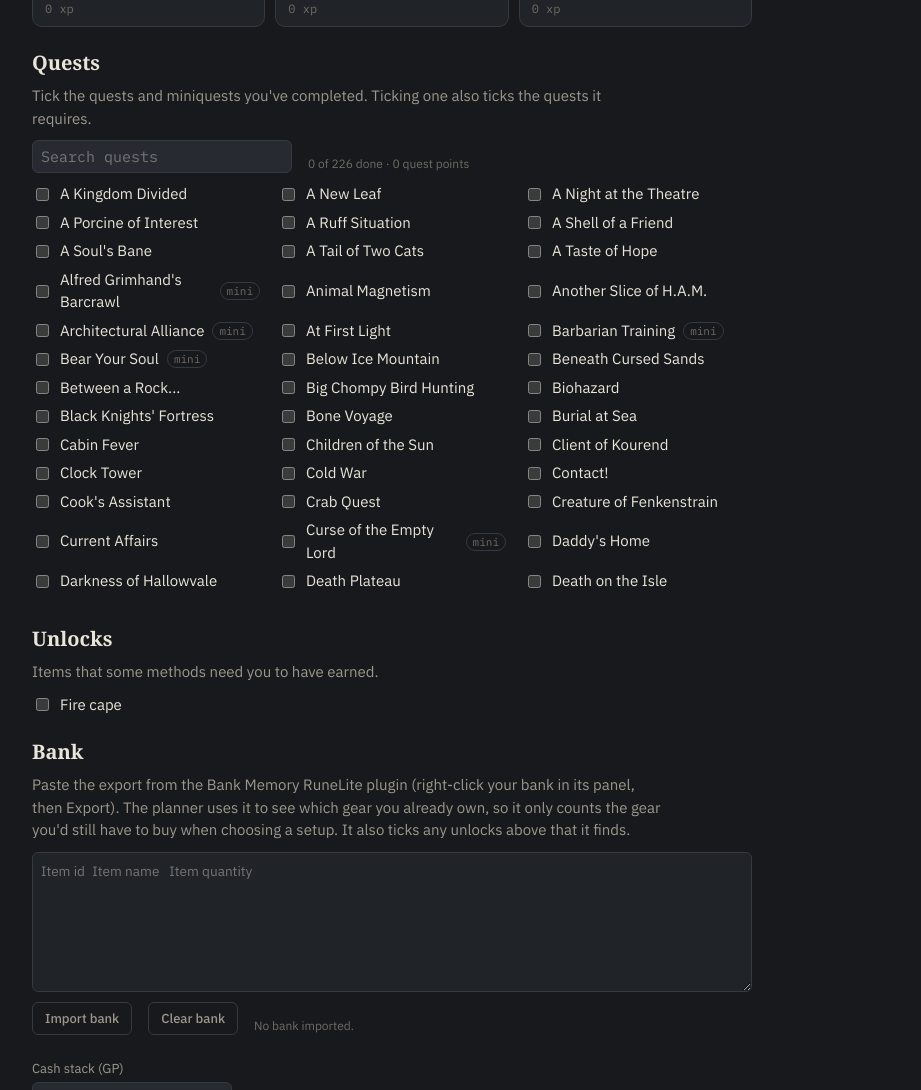
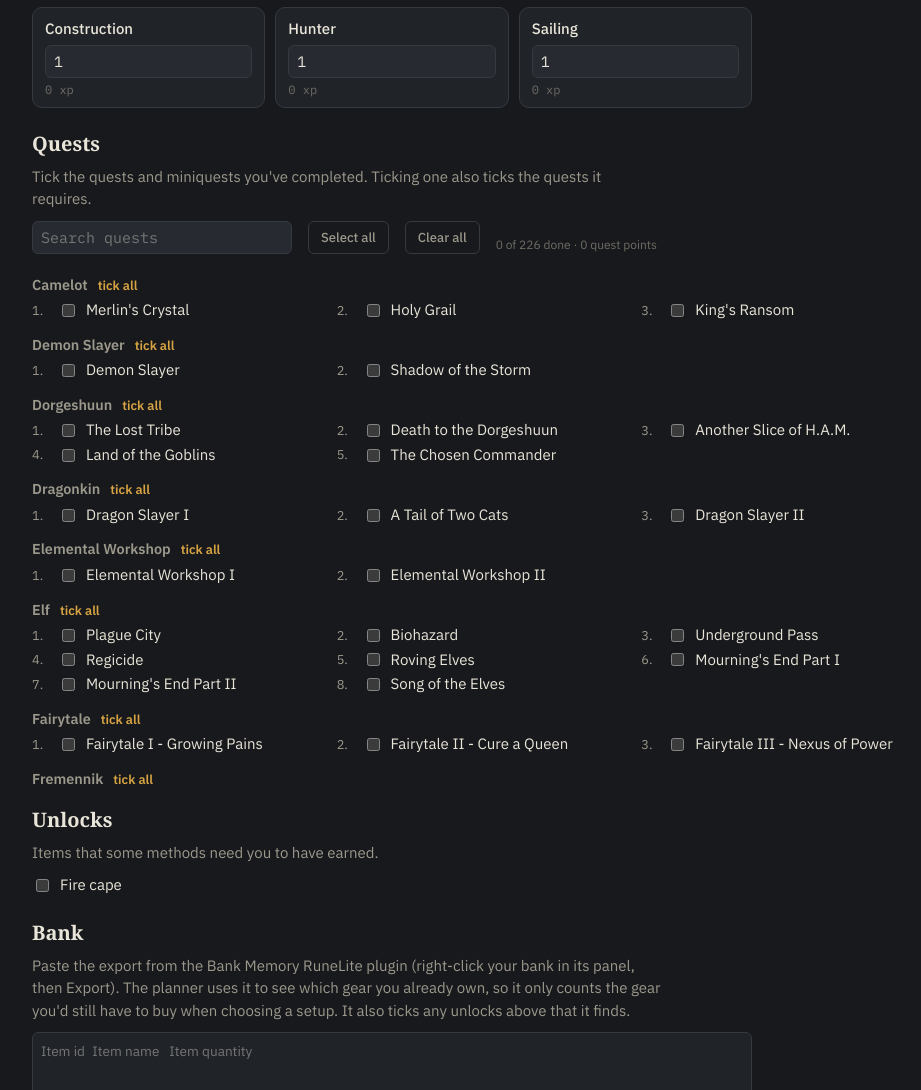
Before and after one commit to HarveyMahon/OSRS-Planner, a plain HTML site: page account/index.html in a window 1280 px wide. Shown: the part 1087-2177 px from the top of the page, without its empty margins (48-969 px from the left). Drawn offline with Linux system fonts and the light colour scheme; a web font is replaced by a local one.

Commit message:
Money maker choice, clearer resets, quests by questline, hiscores lookup
Planner: each Make GP step has a dropdown of the money makers the account can
do at that point (best first); the choice applies to every GP step where it's
available, otherwise the best is used and the step says so. Changed steps are
marked, and resets are now visible 'Back to suggested' buttons, with 'Reset
all changes' at the top.

My Account: quests are listed by questline in story order (from the Wiki's
Quests/Series page, data/quest-series.json), the rest A-Z, with Select all,
Clear all and per-series 'tick all'. 'Load from hiscores' fills all 24 skills
and boss kill counts from the OSRS hiscores via Wise Old Man (refreshes the
player first, falling back to the last saved snapshot).

Co-Authored-By: Claude Opus 5.5 <noreply@anthropic.com>
Claude-Session: https://claude.ai/code/session_013Siw7rbBmk3XEpQoP59Fd2

```diff
--- a/account/account.js
+++ b/account/account.js
@@ -6,6 +6,7 @@ import { loadAccount, saveAccount, freshAccount } from '../core/account.js';
 import { loadQuests, loadItems, loadBosses, loadFile } from '../core/data.js';
 import { requiredItems, prerequisiteQuests, questPoints } from '../core/requirements.js';
 import { parseBank, resolveBank } from '../core/bank.js';
+import { lookupPlayer } from '../core/hiscores.js';
 
 console.log('Account: starting');
 const $ = id => document.getElementById(id);
@@ -93,24 +94,39 @@ $('reset').addEventListener('click', () => {
 });
 
 // Quests: tick the ones you've completed. Ticking a quest also ticks the quests it requires.
-let QUESTS = {};
+// Listed by questline (data/quest-series.json, in story order), then the rest A-Z.
+let QUESTS = {}, SERIES = {};
 async function renderQuests() {
-  ({ quests: QUESTS } = await loadQuests());
+  [{ quests: QUESTS }, { series: SERIES }] = await Promise.all([loadQuests(), loadFile('quest-series.json').catch(() => ({ series: {} }))]);
   const f = ($('quest-search').value || '').trim().toLowerCase();
   const done = Object.keys(account.quests).filter(id => account.quests[id] === 'complete').length;
   $('quest-summary').textContent = `${done} of ${Object.keys(QUESTS).length} done · ${questPoints(account, QUESTS)} quest points`;
-  $('quests').innerHTML = Object.entries(QUESTS).filter(([, q]) => !f || q.name.toLowerCase().includes(f)).map(([id, q]) => `
-    <label class="quest"><input type="checkbox" data-quest="${id}"${account.quests[id] === 'complete' ? ' checked' : ''}> ${q.name}${q.miniquest ? ' <span class="mini">mini</span>' : ''}</label>`).join('');
+  const box = id => { const q = QUESTS[id];
+    return `<label class="quest"><input type="checkbox" data-quest="${id}"${account.quests[id] === 'complete' ? ' checked' : ''}> ${q.name}${q.miniquest ? ' <span class="mini">mini</span>' : ''}</label>`; };
+  const shown = id => QUESTS[id] && (!f || QUESTS[id].name.toLowerCase().includes(f));
+  const inSeries = new Set(Object.values(SERIES).flat());
+  const groups = Object.entries(SERIES).map(([name, ids]) => [name, ids.filter(shown), true])
+    .concat([[Object.keys(SERIES).length ? 'Other quests' : 'Quests', Object.keys(QUESTS).filter(id => !inSeries.has(id) && shown(id)).sort((a, b) => QUESTS[a].name.localeCompare(QUESTS[b].name)), false]])
+    .filter(([, ids]) => ids.length);
+  $('quests').innerHTML = groups.map(([name, ids, numbered]) => `<div class="series"><h3>${name}<button type="button" data-series-all="${ids.join(',')}">tick all</button></h3>
+    <div class="grid">${ids.map(id => numbered ? `<span class="quest"><span class="n">${(SERIES[name].indexOf(id) + 1)}.</span>${box(id)}</span>` : box(id)).join('')}</div></div>`).join('')
+    || '<p class="hint">No quests match.</p>';
 }
-$('quests').addEventListener('change', e => {
-  const id = e.target.dataset.quest;
-  if (!id) return;
-  if (e.target.checked) {
-    account.quests[id] = 'complete';
-    for (const p of prerequisiteQuests(id, QUESTS)) account.quests[p] = 'complete';
-  } else delete account.quests[id];
-  commit();
-  renderQuests();
+function tick(ids, on) {
+  for (const id of ids) {
+    if (on) { account.quests[id] = 'complete'; for (const p of prerequisiteQuests(id, QUESTS)) account.quests[p] = 'complete'; }
+    else delete account.quests[id];
+  }
+  commit(); renderQuests();
+}
+const visibleQuestIds = () => [...document.querySelectorAll('#quests input[data-quest]')].map(x => x.dataset.quest);
+$('quests').addEventListener('change', e => { const id = e.target.dataset.quest; if (id) tick([id], e.target.checked); });
+$('quests').addEventListener('click', e => { const ids = e.target.dataset?.seriesAll; if (ids) tick(ids.split(','), true); });
+$('quest-all').addEventListener('click', () => tick(visibleQuestIds(), true));
+$('quest-none').addEventListener('click', () => {
+  const ids = visibleQuestIds();
+  if (ids.length > 5 && !confirm(`Untick ${ids.length} quests?`)) return;
+  tick(ids, false);
 });
 $('quest-search').addEventListener('input', () => renderQuests());
 
@@ -151,6 +167,29 @@ $('bank-clear').addEventListener('click', () => {
   account.bank = {}; account.bankImportedAt = null; commit(); renderUnlocks(); bankStatus();
 });
 
+// Hiscores: fill skills (and boss kill counts) from the OSRS hiscores via Wise Old Man
+$('rsn').value = account.rsn || '';
+async function lookup() {
+  const btn = $('lookup'); btn.disabled = true;
+  $('lookup-status').textContent = 'Looking up…';
+  try {
+    const { bosses } = await loadBosses();
+    const r = await lookupPlayer($('rsn').value, bosses.map(b => b.id));
+    account.xp = { ...account.xp, ...r.xp };
+    account.kc = { ...account.kc, ...r.kc };
+    account.rsn = r.name;
+    commit(); render();
+    const nKc = Object.keys(r.kc).length;
+    $('lookup-status').textContent = `Loaded ${r.name}: ${Object.keys(r.xp).length} skills${nKc ? ` and ${nKc} boss kill counts` : ''} from the hiscores`
+      + (r.refreshed ? '.' : ` (last saved ${new Date(r.updatedAt).toLocaleDateString('en-GB')}; a fresh lookup wasn't possible right now).`)
+      + ' Quests and items aren\'t on the hiscores, so tick those below.';
+  } catch (err) {
+    $('lookup-status').textContent = err.message || 'The lookup failed.';
+  } finally { btn.disabled = false; }
+}
+$('lookup').addEventListener('click', lookup);
+$('rsn').addEventListener('keydown', e => { if (e.key === 'Enter') lookup(); });
+
 render();
 bankStatus();
 renderUnlocks().catch(err => { $('unlocks').textContent = `Couldn't load unlocks (${err.message}).`; });
--- a/account/index.html
+++ b/account/index.html
@@ -28,10 +28,16 @@
   .btn { background: transparent; color: var(--muted); border: 1px solid var(--line); border-radius: 6px; padding: 7px 12px; font: 500 13px var(--sans); cursor: pointer; }
   .btn:hover { color: var(--cost); border-color: var(--cost); }
   .quests-wrap { display: grid; gap: 10px; }
-  #quests, #unlocks { display: grid; gap: 6px 18px; grid-template-columns: repeat(auto-fill, minmax(220px, 1fr)); max-width: 720px; }
+  #unlocks { display: grid; gap: 6px 18px; grid-template-columns: repeat(auto-fill, minmax(220px, 1fr)); max-width: 720px; }
+  #quests { max-width: 900px; }
   .quest { display: flex; gap: 8px; align-items: center; color: var(--text); }
   .quest input { width: auto; }
-  .questlist { max-height: 420px; overflow-y: auto; padding-right: 6px; }
+  .questlist { max-height: 520px; overflow-y: auto; padding-right: 6px; }
+  .series { margin: 0 0 12px; }
+  .series h3 { font-size: 0.9rem; margin: 10px 0 4px; display: flex; gap: 10px; align-items: baseline; color: var(--muted); }
+  .series h3 button { font: inherit; font-size: 0.8rem; background: none; border: 0; color: var(--accent); cursor: pointer; padding: 0; }
+  .series .grid { display: grid; grid-template-columns: repeat(auto-fill, minmax(230px, 1fr)); gap: 2px 14px; }
+  .series .n { color: var(--muted); font-size: 0.8rem; min-width: 1.4em; }
   .mini { font: 11px var(--mono); color: var(--faint); border: 1px solid var(--line); border-radius: 99px; padding: 1px 6px; }
   .hint { font-size: 12px; color: var(--faint); max-width: 320px; }
   #saved { font-size: 13px; color: var(--faint); }
@@ -48,12 +54,20 @@
       <button type="button" data-unit="level">Levels</button><button type="button" data-unit="xp">XP</button>
     </div>
   </div>
+  <div class="row lookup">
+    <label>Look up your account <input type="text" id="rsn" maxlength="12" placeholder="RuneScape name" autocomplete="off" style="width:180px"></label>
+    <button type="button" class="btn" id="lookup">Load from hiscores</button>
+    <span id="lookup-status" class="hint" role="status"></span>
+  </div>
   <div class="summary" id="summary"></div>
   <div id="grid"></div>
   <section class="quests-wrap">
     <h2>Quests</h2>
     <p>Tick the quests and miniquests you've completed. Ticking one also ticks the quests it requires.</p>
-    <div class="row"><input type="search" id="quest-search" placeholder="Search quests" style="width:260px"><span id="quest-summary" class="hint"></span></div>
+    <div class="row"><input type="search" id="quest-search" placeholder="Search quests" style="width:260px">
+      <button type="button" class="btn small" id="quest-all">Select all</button>
+      <button type="button" class="btn small" id="quest-none">Clear all</button>
+      <span id="quest-summary" class="hint"></span></div>
     <div id="quests" class="questlist"></div>
   </section>
   <section class="quests-wrap">
--- a/core/account.js
+++ b/core/account.js
@@ -13,7 +13,7 @@ const VERSION = 1;
 export function freshAccount() {
   const xp = Object.fromEntries(SKILLS.map(s => [s, 0]));
   xp.Hitpoints = xpForLevel(10);              // every account starts at 10 Hitpoints
-  return { version: VERSION, xp, quests: {}, diaries: [], owned: {}, bank: {}, bankImportedAt: null, kc: {}, gp: 0, updatedAt: null };
+  return { version: VERSION, xp, quests: {}, diaries: [], owned: {}, bank: {}, bankImportedAt: null, kc: {}, gp: 0, rsn: '', updatedAt: null };
 }
 
 // Fill gaps and clamp bad values, so pages can trust what they get back
@@ -32,6 +32,7 @@ export function normalise(a) {
     diaries: Array.isArray(a.diaries) ? a.diaries : [],
     owned: a.owned && typeof a.owned === 'object' ? a.owned : {},
     bank: a.bank && typeof a.bank === 'object' ? a.bank : {},
+    rsn: typeof a.rsn === 'string' ? a.rsn.slice(0, 12) : '',
     kc: a.kc && typeof a.kc === 'object' ? a.kc : {},
   };
 }
--- /dev/null
+++ b/core/hiscores.js
@@ -0,0 +1,45 @@
+// Hiscores lookup through Wise Old Man (api.wiseoldman.net), which reads the official OSRS hiscores and,
+// unlike them, can be called from a web page. Returns skills as XP and boss kill counts by our boss IDs.
+
+import { SKILLS } from './xp.js';
+
+const API = 'https://api.wiseoldman.net/v2/players/';
+// Wise Old Man's boss names where they differ from our boss IDs
+const SKILL_ALIAS = { Runecraft: 'runecrafting' };
+const BOSS_ALIAS = { graardor: 'general_graardor', the_nightmare: 'nightmare', corrupted_gauntlet: 'the_corrupted_gauntlet', royal_titans: 'the_royal_titans' };
+
+/** Turn a Wise Old Man player record into { xp: {Skill: xp}, kc: {bossId: n}, name, updatedAt }. */
+export function parsePlayer(p, bossIds = []) {
+  const data = p?.latestSnapshot?.data;
+  if (!data?.skills) throw new Error('No hiscores data for this player yet.');
+  const xp = {};
+  for (const s of SKILLS) {
+    const v = data.skills[SKILL_ALIAS[s] || s.toLowerCase()]?.experience;
+    if (Number.isFinite(v) && v >= 0) xp[s] = v;          // -1 = unranked: leave it to the user
+  }
+  const kc = {};
+  for (const id of bossIds) {
+    const v = data.bosses?.[BOSS_ALIAS[id] || id]?.kills;
+    if (Number.isFinite(v) && v > 0) kc[id] = v;
+  }
+  return { xp, kc, name: p.displayName || p.username, updatedAt: p.latestSnapshot.createdAt || p.updatedAt };
+}
+
+/**
+ * Look a player up. First asks Wise Old Man to refresh from the hiscores (this also starts tracking a player
+ * it hasn't seen); if that's refused (rate limit, hiscores down), falls back to its last saved snapshot.
+ */
+export async function lookupPlayer(name, bossIds = [], { fetchFn = fetch } = {}) {
+  const rsn = String(name || '').trim();
+  if (!rsn || rsn.length > 12) throw new Error('Enter a RuneScape name (up to 12 characters).');
+  const url = API + encodeURIComponent(rsn);
+  let res, refreshed = true;
+  try { res = await fetchFn(url, { method: 'POST' }); } catch { res = null; }
+  if (!res || !res.ok) {
+    refreshed = false;
+    res = await fetchFn(url);
+    if (res.status === 404) throw new Error(`No player called "${rsn}" on the hiscores.`);
+    if (!res.ok) throw new Error(`The hiscores lookup failed (${res.status}). Try again in a minute.`);
+  }
+  return { ...parsePlayer(await res.json(), bossIds), refreshed };
+}
--- /dev/null
+++ b/data/quest-series.json
@@ -0,0 +1,158 @@
+{
+ "meta": {
+  "about": "Quest series in story order, from the Wiki's Quests/Series page (fetched 25 Nov 2026). The Account page lists quests by series; quests in no series come after, A-Z."
+ },
+ "series": {
+  "Camelot": [
+   "merlin_s_crystal",
+   "holy_grail",
+   "king_s_ransom"
+  ],
+  "Demon Slayer": [
+   "demon_slayer",
+   "shadow_of_the_storm"
+  ],
+  "Dorgeshuun": [
+   "the_lost_tribe",
+   "death_to_the_dorgeshuun",
+   "another_slice_of_h_a_m",
+   "land_of_the_goblins",
+   "the_chosen_commander"
+  ],
+  "Dragonkin": [
+   "dragon_slayer_i",
+   "a_tail_of_two_cats",
+   "dragon_slayer_ii"
+  ],
+  "Elemental Workshop": [
+   "elemental_workshop_i",
+   "elemental_workshop_ii"
+  ],
+  "Elf": [
+   "plague_city",
+   "biohazard",
+   "underground_pass",
+   "regicide",
+   "roving_elves",
+   "mourning_s_end_part_i",
+   "mourning_s_end_part_ii",
+   "song_of_the_elves"
+  ],
+  "Fairytale": [
+   "fairytale_i_growing_pains",
+   "fairytale_ii_cure_a_queen",
+   "fairytale_iii_nexus_of_power"
+  ],
+  "Fremennik": [
+   "the_fremennik_trials",
+   "the_fremennik_isles",
+   "lunar_diplomacy",
+   "the_fremennik_exiles",
+   "the_graveyard"
+  ],
+  "Gnome": [
+   "the_grand_tree",
+   "the_eyes_of_glouphrie",
+   "the_path_of_glouphrie",
+   "monkey_madness_i",
+   "monkey_madness_ii"
+  ],
+  "Kharidian": [
+   "prince_ali_rescue",
+   "icthlarin_s_little_helper",
+   "contact",
+   "beneath_cursed_sands",
+   "into_the_tombs",
+   "fool_s_gold"
+  ],
+  "Kourend": [
+   "x_marks_the_spot",
+   "client_of_kourend",
+   "the_queen_of_thieves",
+   "the_depths_of_despair",
+   "the_ascent_of_arceuus",
+   "the_forsaken_tower",
+   "tale_of_the_righteous",
+   "a_kingdom_divided"
+  ],
+  "Mahjarrat": [
+   "the_dig_site",
+   "hazeel_cult",
+   "fight_arena",
+   "enakhra_s_lament",
+   "temple_of_ikov",
+   "defender_of_varrock",
+   "desert_treasure_i",
+   "curse_of_the_empty_lord",
+   "the_general_s_shadow",
+   "the_curse_of_arrav",
+   "devious_minds",
+   "his_faithful_servants",
+   "secrets_of_the_north",
+   "desert_treasure_ii_the_fallen_empire",
+   "while_guthix_sleeps"
+  ],
+  "Miscellania": [
+   "throne_of_miscellania",
+   "royal_trouble"
+  ],
+  "Myreque": [
+   "in_search_of_the_myreque",
+   "in_aid_of_the_myreque",
+   "darkness_of_hallowvale",
+   "a_taste_of_hope",
+   "sins_of_the_father",
+   "the_blood_moon_rises"
+  ],
+  "Order of Wizards": [
+   "rune_mysteries",
+   "enter_the_abyss",
+   "temple_of_the_eye"
+  ],
+  "Penguin": [
+   "cold_war"
+  ],
+  "Pirate": [
+   "rum_deal",
+   "cabin_fever",
+   "the_great_brain_robbery"
+  ],
+  "Rag and Bone Man": [
+   "rag_and_bone_man_i",
+   "rag_and_bone_man_ii",
+   "rag_and_bone_man_iii"
+  ],
+  "Red Axe": [
+   "the_giant_dwarf",
+   "forgettable_tale"
+  ],
+  "Temple Knight": [
+   "recruitment_drive",
+   "wanted",
+   "sea_slug",
+   "the_slug_menace"
+  ],
+  "Tortugan": [
+   "troubled_tortugans",
+   "the_red_reef"
+  ],
+  "Troll": [
+   "death_plateau",
+   "troll_stronghold",
+   "eadgar_s_ruse",
+   "my_arm_s_big_adventure",
+   "making_friends_with_my_arm"
+  ],
+  "Twilight Emissaries": [
+   "children_of_the_sun",
+   "twilight_s_promise",
+   "the_heart_of_darkness",
+   "the_final_dawn"
+  ],
+  "Twisted Tales": [
+   "getting_ahead",
+   "the_garden_of_death",
+   "the_writing_s_on_the_wall"
+  ]
+ }
+}
```
Also changed, not shown: core/planner.js (+13 -8 lines), planner/index.html (+5 -0 lines), planner/planner.js (+15 -10 lines), tests/run.mjs (+19 -1 lines).
